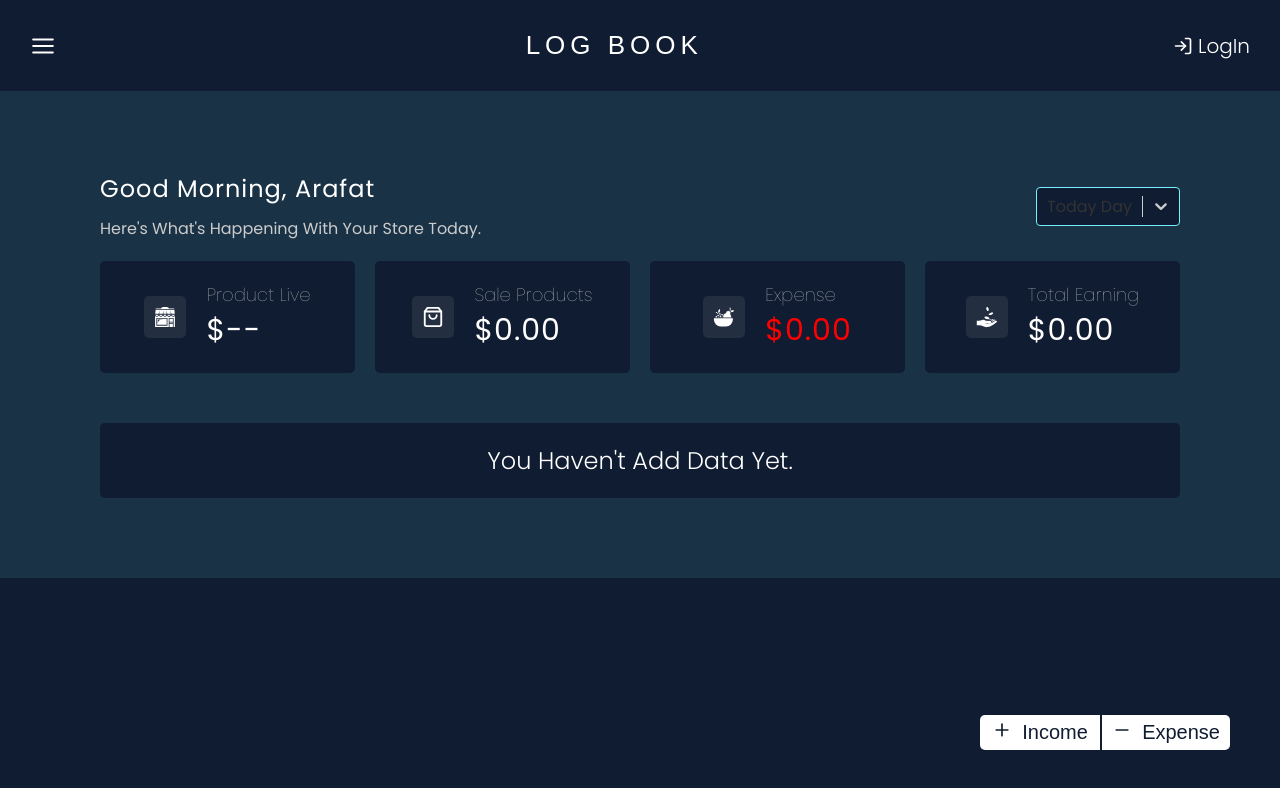
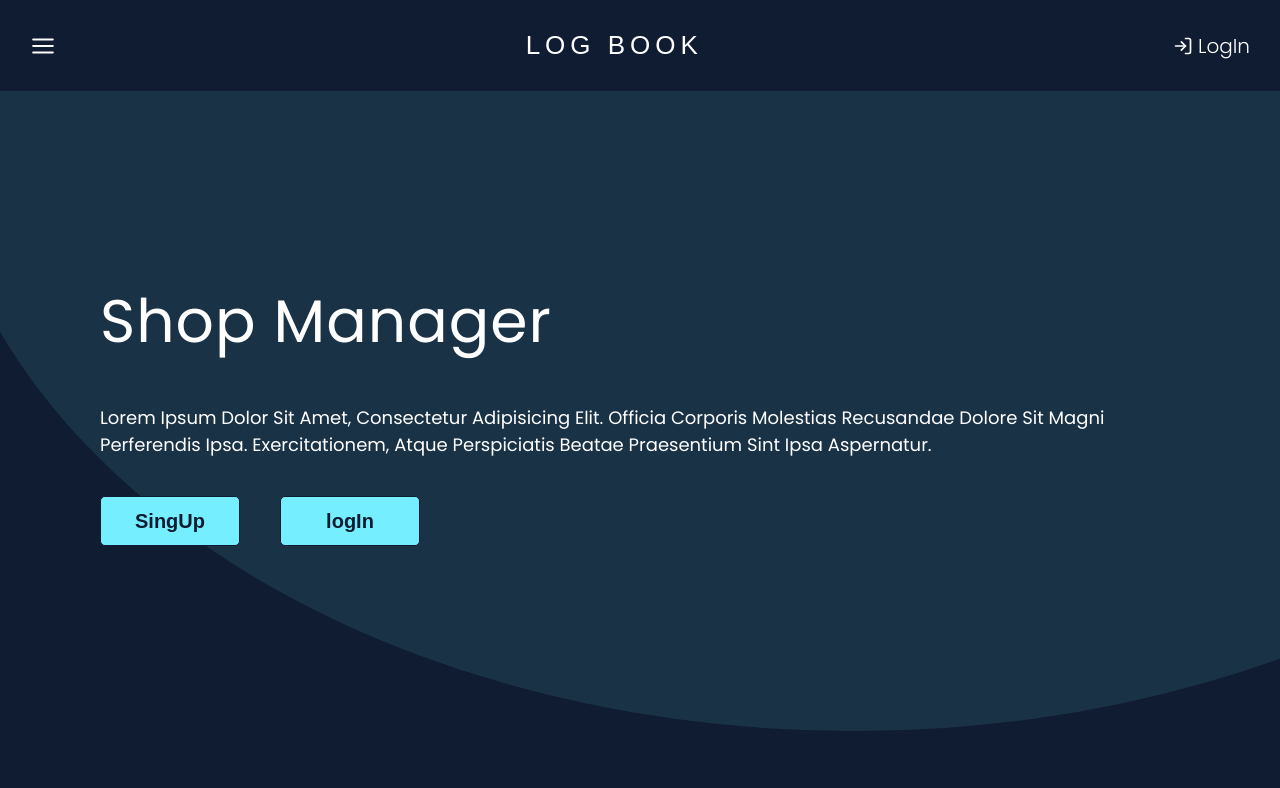
Before and after one commit to NO-Alim/Shop-Managment, a React (Create React App) app: page / in a window 1280 px wide. Shown: the top 788 px of the page. Built offline with nearby package versions, Linux system fonts and the light colour scheme; no server answers.

Commit message:
without login homepage

```diff
--- a/src/CstmrHomeComponent/Chart.js
+++ b/src/CstmrHomeComponent/Chart.js
@@ -4,7 +4,7 @@ import GrapChart from './GrapChart';
 
 const Chart = () => {
   const [height, setHeight] = useState(350);
-  const { data } = useGlobalContext();
+  const { data, currentUser } = useGlobalContext();
 
   useEffect(() => {
     const resize = () => {
--- a/src/CstmrHomeComponent/GrapChart.js
+++ b/src/CstmrHomeComponent/GrapChart.js
@@ -4,80 +4,11 @@ import { useGlobalContext } from '../hook/AccountContext';
 import '../sass/apexChart.scss';
 import classes from '../sass/GrapChart.module.scss';
 const GrapChart = ({ height }) => {
-  const { data, loading } = useGlobalContext();
+  const { data } = useGlobalContext();
 
   const [cost, setCost] = useState([]);
   const [sell, setSell] = useState([]);
   const [month, setMonth] = useState([]);
-
-  useEffect(() => {
-    if (data && data.length > 0) {
-      const x = data.map((obj) =>
-        new Date(obj.time.seconds * 1000).toLocaleString('default', {
-          month: 'short',
-          year: '2-digit',
-        })
-      );
-
-      //last 10months name with years
-      var today = new Date();
-      var d;
-      var monthLc = [];
-      for (var i = 10; i > 0; i -= 1) {
-        //here should be latest seconds instade of today.
-        d = new Date(today.getFullYear(), today.getMonth() - i, 1);
-
-        const x = d.toLocaleString('default', {
-          month: 'short',
-          year: '2-digit',
-        });
-
-        monthLc.push(x);
-      }
-
-      setMonth(monthLc.reverse());
-
-      let expenseData = [];
-      let incomeData = [];
-
-      //map month
-      month.map((str) => {
-        //looping data if include str
-        const xx = data.filter(
-          (obj) =>
-            new Date(obj.time.seconds * 1000).toLocaleString('default', {
-              month: 'short',
-              year: '2-digit',
-            }) === str
-        );
-
-        //console.log(xx);
-        if (xx && xx.length > 0) {
-          //console.log(xx);
-          const filterIncome = xx.filter((obj) => obj.income);
-          const filterExpense = xx.filter((obj) => !obj.income);
-          const income = filterIncome
-            .map((item) => parseFloat(item.price))
-            .reduce((prev, curr) => prev + curr, 0);
-
-          const expense = filterExpense
-            .map((item) => parseFloat(item.price))
-            .reduce((prev, curr) => prev + curr, 0);
-
-          //push every income & expense data to
-          incomeData.push(income);
-          expenseData.push(expense);
-        } else {
-          //if there is no data on this month let add 0
-          incomeData.push(0);
-          expenseData.push(0);
-        }
-      });
-      setSell(incomeData);
-      setCost(expenseData);
-      console.log(sell, cost);
-    }
-  }, []);
 
   const series = [
     {
@@ -147,6 +78,79 @@ const GrapChart = ({ height }) => {
       },
     },
   };
+
+  useEffect(() => {
+    if (data && data.length > 0) {
+      // const x = data.map((obj) =>
+      //   new Date(obj.time.seconds * 1000).toLocaleString('default', {
+      //     month: 'short',
+      //     year: '2-digit',
+      //   })
+      // );
+      // console.log(x);
+
+      //last 10months name with years
+      var today = new Date();
+      var d;
+      var monthLc = [];
+      for (var i = 10; i > 0; i -= 1) {
+        //here should be latest seconds instade of today.
+        d = new Date(today.getFullYear(), today.getMonth() - i, 1);
+
+        const monthYear = d.toLocaleString('default', {
+          month: 'short',
+          year: '2-digit',
+        });
+
+        monthLc.push(monthYear);
+      }
+
+      setMonth(monthLc.reverse());
+    }
+  }, [data]);
+  useEffect(() => {
+    let expenseData = [];
+    let incomeData = [];
+
+    //map month
+    month.map((str) => {
+      //not exicuted
+      //looping data if include str
+      const xx = data.filter(
+        (obj) =>
+          new Date(obj.time.seconds * 1000).toLocaleString('default', {
+            month: 'short',
+            year: '2-digit',
+          }) === str
+      );
+
+      //console.log(xx);
+      if (xx && xx.length > 0) {
+        //not exicuted
+        //console.log(xx);
+        const filterIncome = xx.filter((obj) => obj.income);
+        const filterExpense = xx.filter((obj) => !obj.income);
+        const income = filterIncome
+          .map((item) => parseFloat(item.price))
+          .reduce((prev, curr) => prev + curr, 0);
+
+        const expense = filterExpense
+          .map((item) => parseFloat(item.price))
+          .reduce((prev, curr) => prev + curr, 0);
+
+        //push every income & expense data to
+        incomeData.push(income);
+        expenseData.push(expense);
+      } else {
+        //if there is no data on this month let add 0
+        incomeData.push(0);
+        expenseData.push(0);
+      }
+    });
+
+    setSell(incomeData);
+    setCost(expenseData);
+  }, [month]);
   return (
     <div className={classes.grapChart}>
       <Chart
--- /dev/null
+++ b/src/component/Hero.js
@@ -0,0 +1,26 @@
+import React from 'react';
+import classes from '../sass/Hero.module.scss';
+const Hero = () => {
+  return (
+    <div>
+      <div className={classes.hero}>
+        <div className={classes.c1}></div>
+        <main className={`sectionContainer ${classes.main}`}>
+          <h1>Shop Manager</h1>
+          <p>
+            Lorem ipsum dolor sit amet, consectetur adipisicing elit. Officia
+            corporis molestias recusandae dolore sit magni perferendis ipsa.
+            Exercitationem, atque perspiciatis beatae praesentium sint ipsa
+            aspernatur.
+          </p>
+          <div className={classes.btnGroup}>
+            <button>SingUp</button>
+            <button>logIn</button>
+          </div>
+        </main>
+      </div>
+    </div>
+  );
+};
+
+export default Hero;
--- a/src/page/Home.js
+++ b/src/page/Home.js
@@ -1,11 +1,14 @@
 import React from 'react';
+import Hero from '../component/Hero';
 import Nav from '../component/Nav';
 import { useGlobalContext } from '../hook/AccountContext';
 import { NavProvider } from '../hook/DrawerContext';
 import classes from '../sass/Home.module.scss';
 import CustomerHome from './CustomerHome';
 const Home = () => {
-  const { loading } = useGlobalContext();
+  const { loading, currentUser } = useGlobalContext();
+
+  console.log(currentUser);
   return (
     <div className={classes.home}>
       {loading ? (
@@ -15,7 +18,7 @@ const Home = () => {
           <NavProvider>
             <Nav />
           </NavProvider>
-          <CustomerHome />
+          {currentUser ? <CustomerHome /> : <Hero />}
         </>
       )}
     </div>
--- a/src/sass/CustomerHome.module.scss
+++ b/src/sass/CustomerHome.module.scss
@@ -1,5 +1,5 @@
 @import './globalVariables.scss';
 
-main {
+.main {
   background-color: rgba($color-brand, $alpha: 0.1);
 }
--- /dev/null
+++ b/src/sass/Hero.module.scss
@@ -0,0 +1,90 @@
+@import './globalVariables.scss';
+
+.hero {
+  width: 100%;
+  min-height: 80vh;
+  display: flex;
+  position: relative;
+}
+
+.c1 {
+  position: absolute;
+  width: 100%;
+  height: 100%;
+  background-color: rgba($color-brand, $alpha: 0.1);
+  box-sizing: border-box;
+  clip-path: ellipse(72% 100% at 66.72% 0%);
+  top: 0;
+  left: 0;
+  z-index: 0;
+}
+
+.main {
+  display: flex;
+  flex-direction: column;
+  align-items: flex-start;
+  justify-content: center;
+  gap: 20px;
+  padding-left: $pm-5;
+  z-index: 2;
+
+  h1 {
+    font-size: 60px;
+    font-weight: 400;
+
+    @media (max-width: $medium) {
+      font-size: 50px;
+    }
+
+    @media (max-width: $small) {
+      font-size: 40px;
+    }
+  }
+  p {
+    font-size: 18px;
+  }
+}
+
+.btnGroup {
+  display: flex;
+  gap: 40px;
+
+  @media (max-width: $small) {
+    gap: 20px;
+  }
+
+  button {
+    width: 140px;
+    height: 50px;
+    display: flex;
+    align-items: center;
+    justify-content: center;
+    background-color: $color-brand;
+    color: $color-bg;
+    font-size: 20px;
+    font-weight: bold;
+    border: 1px solid $color-bg;
+    border-radius: 5px;
+    cursor: pointer;
+    transform: 1;
+    transition: all 0.3s ease-in-out;
+
+    &:focus {
+      outline: none;
+    }
+
+    &:hover {
+      transform: scale(0.9);
+      background-color: $color-bg;
+      color: $color-brand;
+      border-color: $color-brand;
+    }
+
+    @media (max-width: $small) {
+      width: 90px;
+      height: 40px;
+      font-size: 18px;
+      font-weight: 600;
+    }
+  }
+}
```
